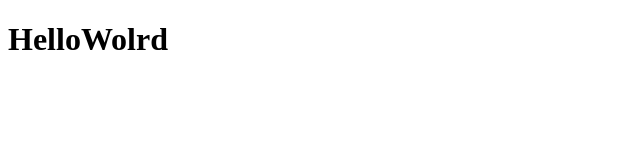
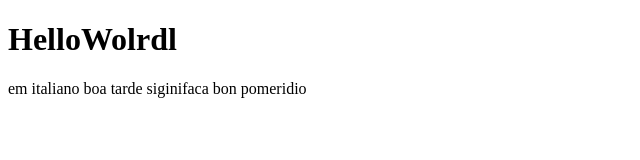
Before and after one commit to ligma2177/stunning-fortnight, a plain HTML site: page index.html in a window 1280 px wide. Shown: the whole page, without its empty margins (0-640 px from the left). Drawn offline with Linux system fonts and the light colour scheme.

Commit message:
adicionei um paragrafo

```diff
--- a/index.html
+++ b/index.html
@@ -8,7 +8,8 @@
 </head>
 
 <body>
-    <h1>HelloWolrd</h1>
+    <h1>HelloWolrdl</h1>
+    <p>em italiano boa tarde siginifaca bon pomeridio</p>
 </body>
 
 </html>
```
